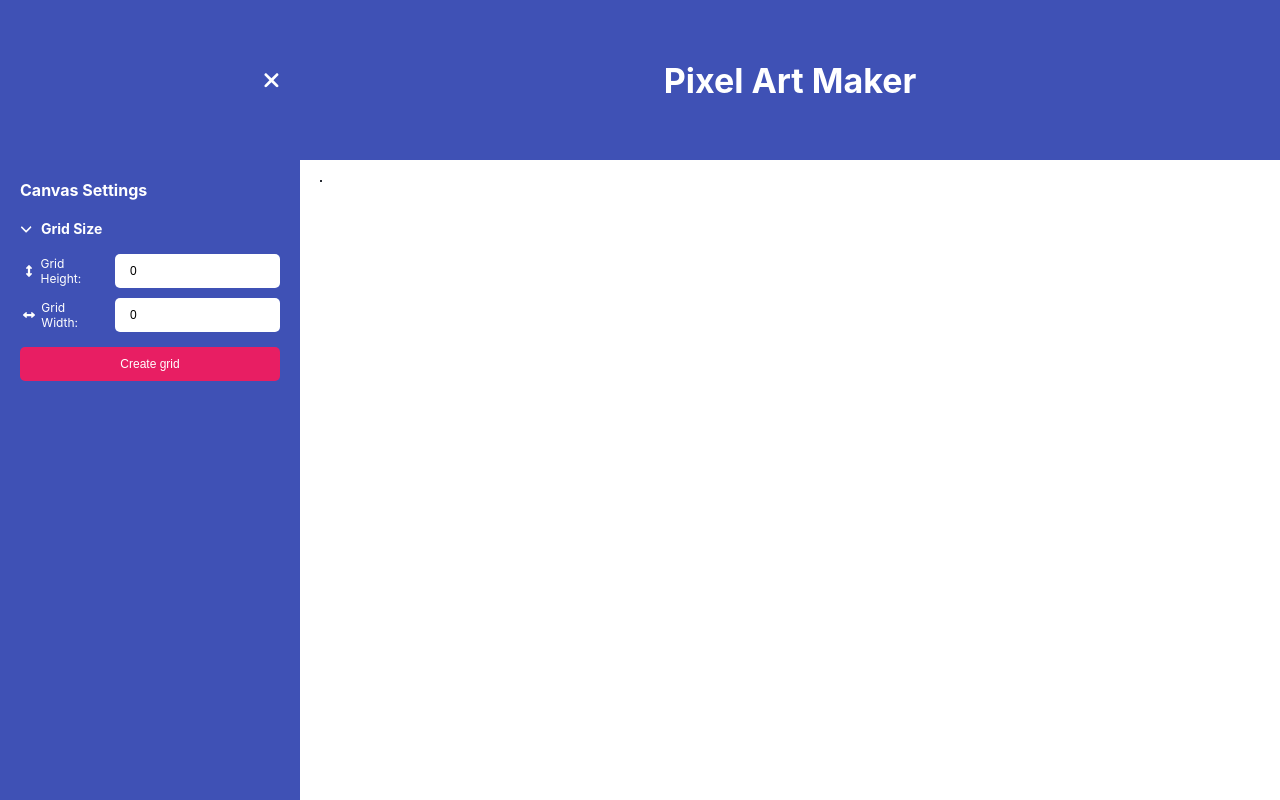
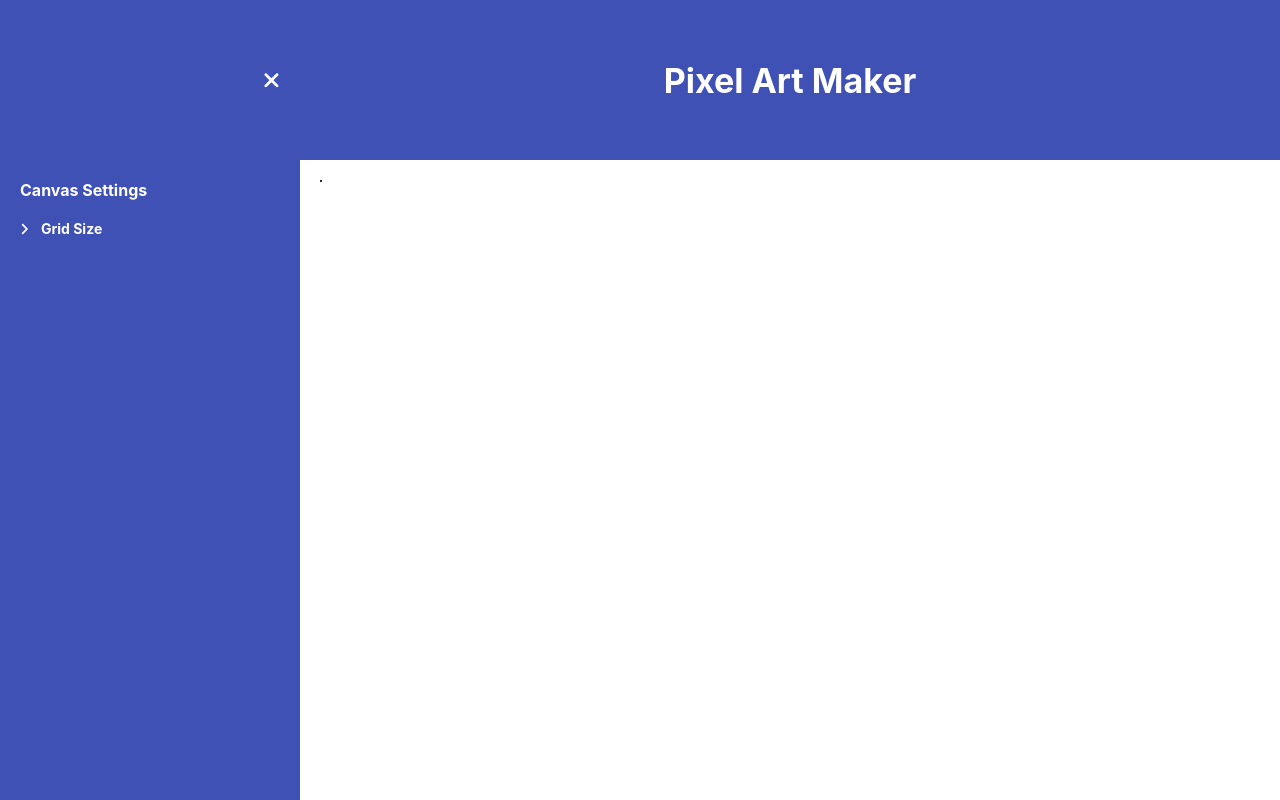
Before and after one commit to cMikolai/react-pixel-art-maker, a React (Create React App) app: page / in a window 1280 px wide. Built offline with nearby package versions, Linux system fonts and the light colour scheme.

Commit message:
push default state for grid size isOpenOption to false

```diff
--- a/src/components/GridSize.js
+++ b/src/components/GridSize.js
@@ -130,7 +130,7 @@ const SizePicker = () => {
 
 const GridSize = () => {
 
-  const [isOpenOption, toggleOpenOption] = useState(true);
+  const [isOpenOption, toggleOpenOption] = useState(false);
 
   return (
     <>
```
